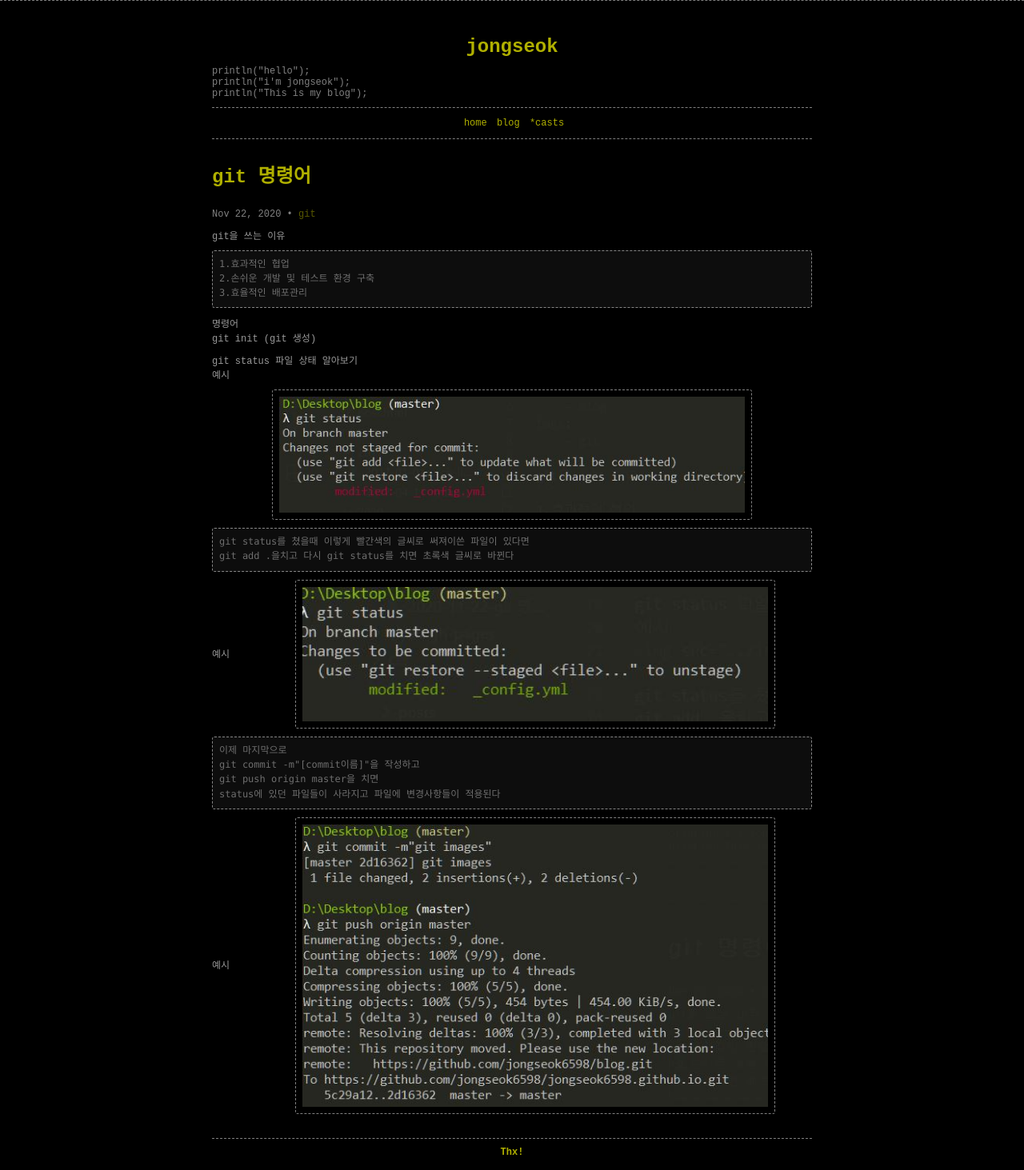
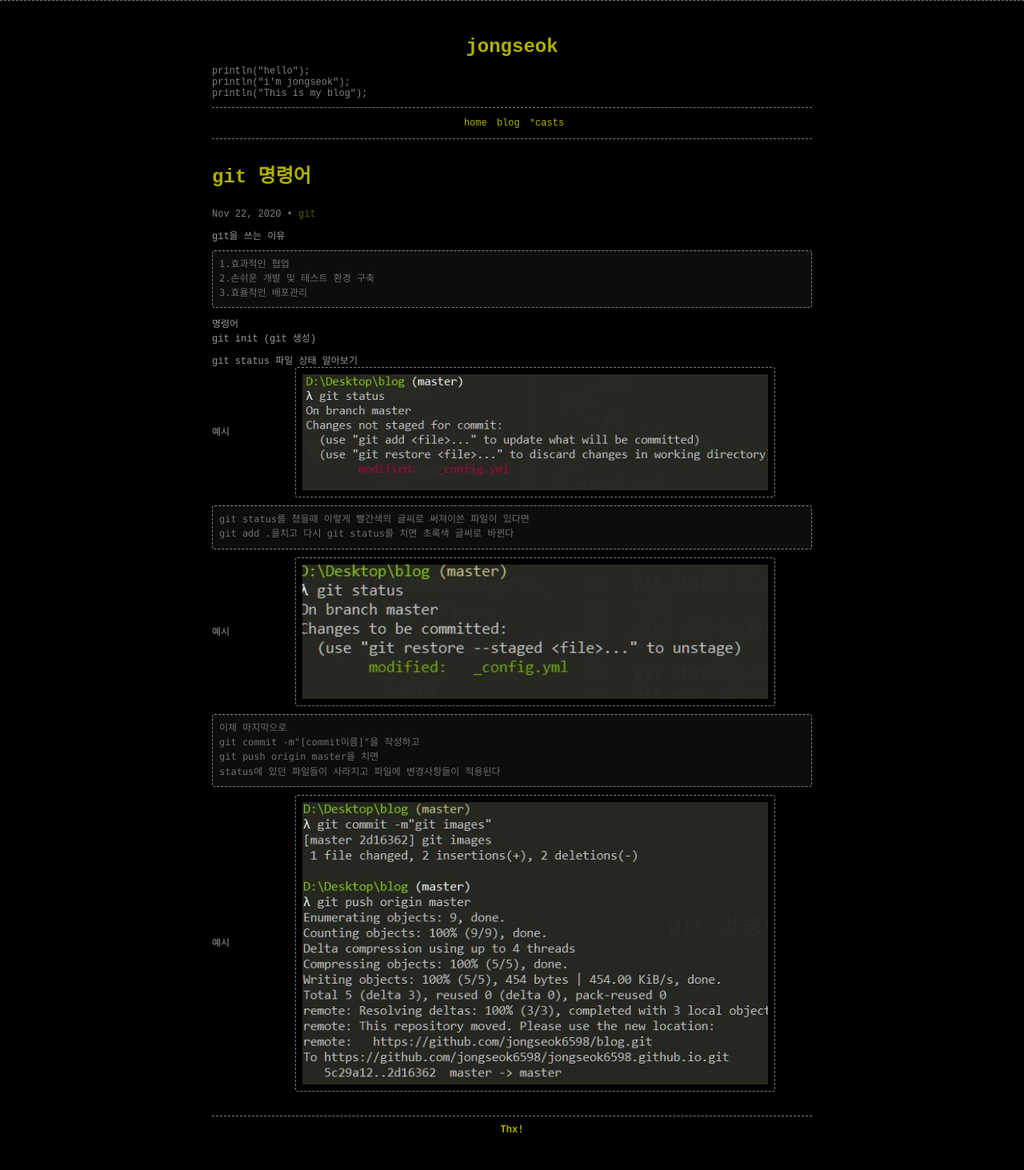
Before and after one commit to jongseok6598/blog, a Jekyll site: the page built from _posts/2020/2020-11-22-리녹스 명령어.md, in a window 1280 px wide. Shown: the whole page at 80% size. Built offline with Jekyll 4.4.1, drawn with Linux system fonts in a browser that asks for light colours; comment, search, counter and statistics services are not loaded; after the commit the page ends 1435 px from its top, so only the background shows below that.

Commit message:
git jpeg

````diff
--- a/_posts/2020/2020-11-22-리녹스 명령어.md
+++ b/_posts/2020/2020-11-22-리녹스 명령어.md
@@ -18,7 +18,6 @@ git init (git 생성)
 
 git status 파일 상태 알아보기
 예시
-
 <img src="../../images/asx.JPG?raw=true">
 
 ```
@@ -26,7 +25,7 @@ git status를 쳤을때 이렇게 빨간색의 글씨로 써져이쓴 파일이
 git add .을치고 다시 git status를 치면 초록색 글씨로 바뀐다
 ```
 예시
-![Alt text](/images/ass.JPG)
+<img src="../../images/ass.JPG?raw=true">
 
 ```
 이제 마지막으로
@@ -35,4 +34,4 @@ git push origin master을 치면
 status에 있던 파일들이 사라지고 파일에 변경사항들이 적용된다
 ```
 예시
-![Alt text](/images/asd.JPG)
+<img src="../../images/asd.JPG?raw=true">
````
